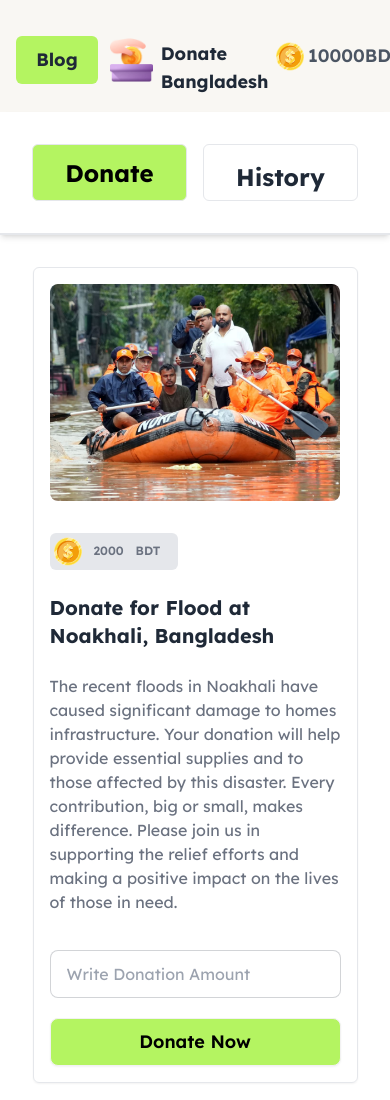
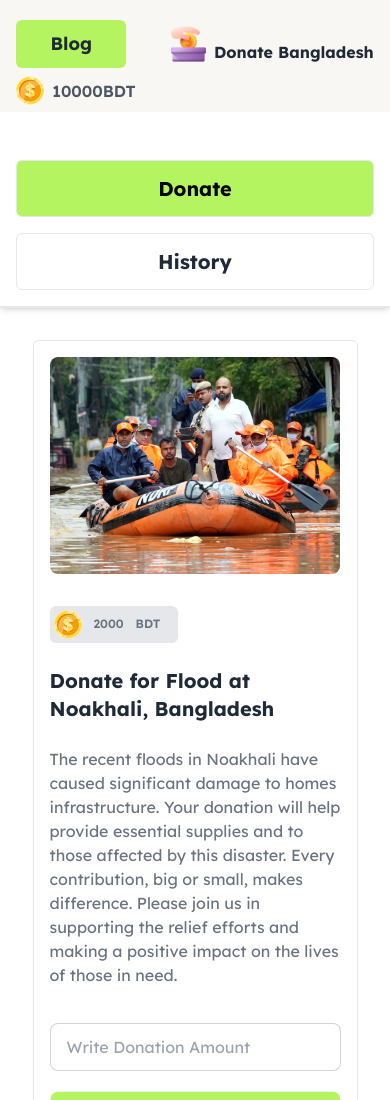
Before and after one commit to badal925119/assignment-5, a plain HTML site: page index.html in a window 390 px wide. Shown: the top 1100 px of the page. Drawn offline with nearby package versions, Linux system fonts and the light colour scheme.

Commit message:
aded full responsive section

```diff
--- a/index.html
+++ b/index.html
@@ -4,6 +4,7 @@
     <meta charset="UTF-8">
     <meta name="viewport" content="width=device-width, initial-scale=1.0">
     <title>Donate Bangladesh</title>
+    <link rel="icon" type="image/jpg" href="./assets/coin.png">
 
     <!-- DaisyUI and Tailwindcss CDN Link -->
     <link href="https://cdn.jsdelivr.net/npm/daisyui@4.12.10/dist/full.min.css" rel="stylesheet" type="text/css" />
@@ -33,29 +34,31 @@
 
 </head>
 <body>
-    <!-- navbar section start here -->
-<nav class="bg-bgColor sticky top-0 grid grid-cols-1   h-28">
-    <div class="w-11/12 m-auto gap-3  sm:grid-cols-1 flex justify-between items-center">
-        <div id="blog" class="bg-primary p-3 mt-2 font-bold w-[110px] h-[48px] items-center justify-center flex text-lg rounded-md font-lexend">Blog </div>
-        <div class="flex items-center mt-2">
-            <img class="w-[43px]"  src="./assets/logo.png" alt="">
-            <p class="ml-2 mt-4 text-lg font-lexend font-bold">Donate Bangladesh</p>
-        </div>
-        <div class="flex items-center">
-            <img src="./assets/coin.png" alt="">
-            <p id="main-blance" class="ml-1 text-lg font-lexend font-semibold text-gray-600"> 10000 </p>
-            <p class="text-lg font-lexend font-semibold text-gray-600">BDT</p>
-        </div>
+<!-- Navbar section start here -->
+<nav class="bg-bgColor sticky top-0 grid grid-cols-1 h-28">
+  <div class="w-11/12 m-auto gap-2 my-3 flex-wrap flex justify-between items-center">
+      <div id="blog" class="bg-primary p-3 mt-2 font-bold w-[110px] h-[48px] flex items-center justify-center text-lg rounded-md font-lexend">Blog</div>
+      <div class="flex items-center mt-2">
+          <img class="w-[35px] sm:w-[43px]" src="./assets/logo.png" alt="Logo">
+          <p class="ml-2 mt-4 text-base sm:text-lg font-lexend font-bold">Donate Bangladesh</p>
+      </div>
+      <div class="flex items-center">
+          <img src="./assets/coin.png" alt="Coin">
+          <p id="main-blance" class="text-base sm:text-lg font-lexend font-semibold text-gray-600 ml-2">10000</p>
+          <p class="text-base sm:text-lg font-lexend font-semibold text-gray-600">BDT</p>
+      </div>
+  </div>
+</nav>
 
-    </div>
-</nav>
-<!-- navbar section end here -->
+<!-- Navbar section end here -->
 
-<!-- button section start here -->
-<div class="flex items-center justify-center mt- sticky  grid-cols-1 bg-white top-24 border-b-2 shadow-md border-gray-200 p-8 gap-4">
-    <button id="donate-tab" class="bg-primary w-[157px] h-[57px] rounded-md font-lexend text-2xl text-black font-bold border border-gray-200">Donate </button>
-    <button id="history-tab" class="p-4 font-lexend rounded-md  w-[157px] h-[57px] text-2xl  font-bold border border-gray-200">History </button>
+<!-- Button section start here -->
+<div class="flex flex-col sm:flex-row items-center justify-center mt-8 sticky top-28 bg-white border-b-2 shadow-md border-gray-200 p-4 sm:p-8 gap-4">
+  <button id="donate-tab" class="bg-primary w-full sm:w-[157px] h-[57px] rounded-md font-lexend text-xl sm:text-2xl text-black font-bold border border-gray-200">Donate</button>
+  <button id="history-tab" class="w-full sm:w-[157px] h-[57px] rounded-md font-lexend text-xl sm:text-2xl font-bold border border-gray-200">History</button>
 </div>
+<!-- Button section end here -->
+
 
 <!-- Donate hero section start here -->
   <div id="hero-section" class=" w-10/12 m-auto ">
@@ -85,7 +88,7 @@
         src="./assets/feni.png"
         class=" rounded-lg" />
       <div class="flex justify-center flex-col">
-        <span class="flex p-1 gap-3 items-center rounded-md bg-gray-200 w-3/12">
+        <span class="flex p-1 gap-3 items-center rounded-md bg-gray-200 w-32">
           <img src="./assets/coin.png" alt="">
           <p id="donate-tk2" class="font-lexend text-xs font-semibold text-gray-500">2500</p>
           <p class="font-lexend text-xs font-semibold text-gray-500">BDT</p>
@@ -105,7 +108,7 @@
         src="./assets/quota-protest.png"
         class=" rounded-lg" />
       <div class="flex justify-center flex-col">
-        <span class="flex p-1 gap-3 items-center rounded-md bg-gray-200 w-3/12">
+        <span class="flex p-1 gap-3 items-center rounded-md bg-gray-200 w-32">
           <img src="./assets/coin.png" alt="">
           <p id="donate-tk3" class="font-lexend text-xs font-semibold text-gray-500">3000</p>
           <p class="font-lexend text-xs font-semibold text-gray-500">BDT</p>
```
